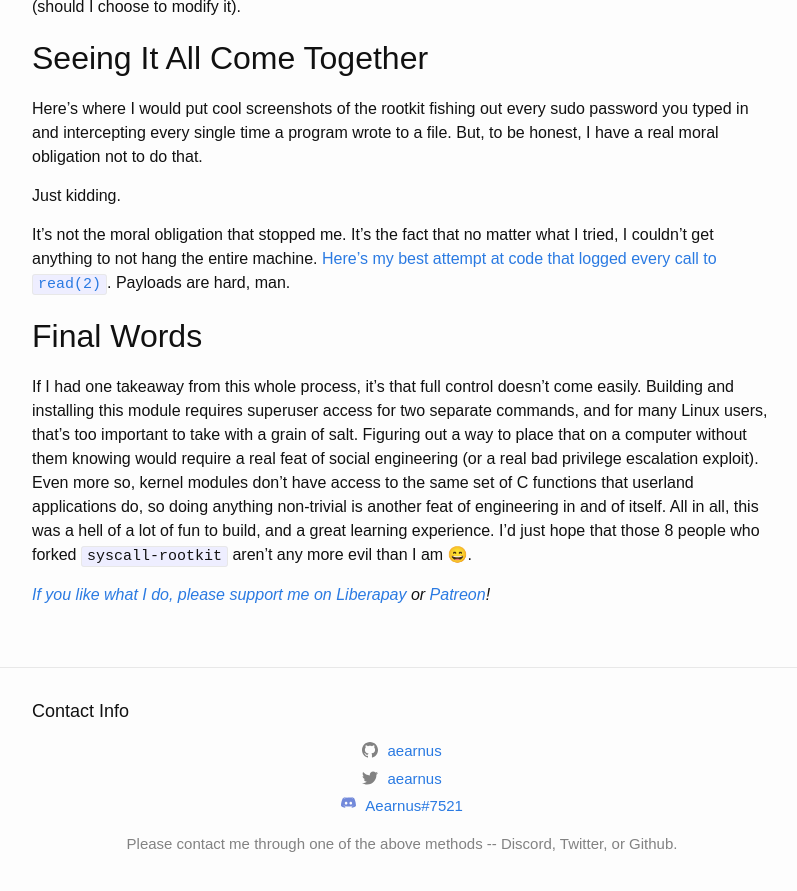
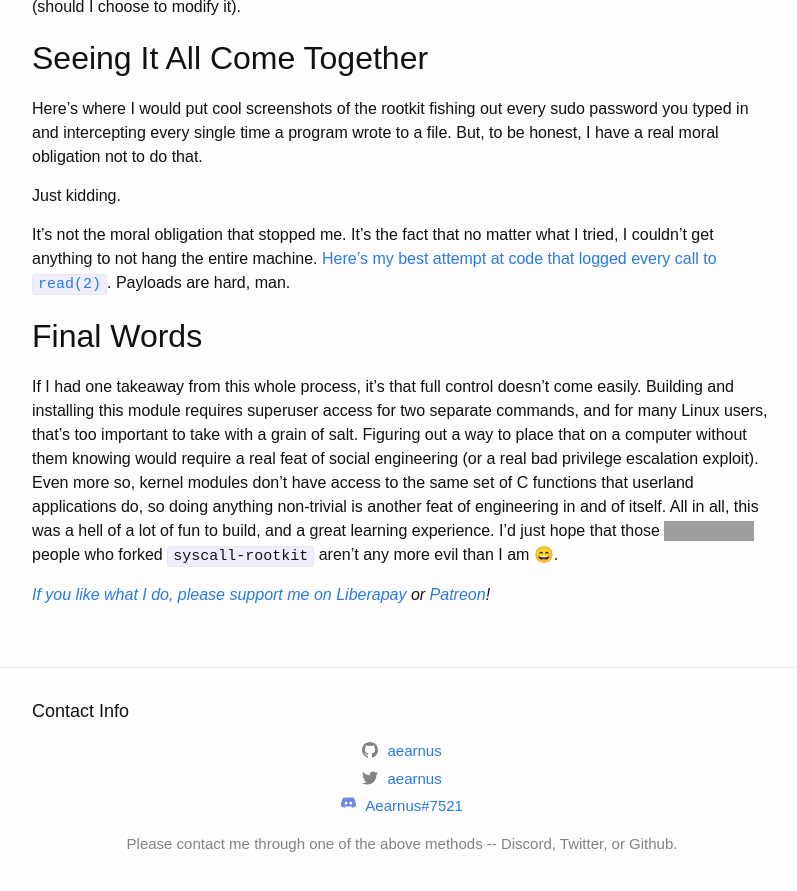
Before and after one commit to DataKinds/datakinds.github.io, a Jekyll site: the page built from _posts/2018-06-21-writing-a-rootkit.md, in a window 1280 px wide and 900 px high, scrolled down 5813 px. Shown: the top 891 px of the window, without its empty margins (238-1035 px from the left). Built offline with Jekyll 4.4.1, drawn with Linux system fonts in a browser that asks for light colours; grey boxes are pictures that could not be loaded.

Commit message:
added badge

```diff
--- a/_posts/2018-06-21-writing-a-rootkit.md
+++ b/_posts/2018-06-21-writing-a-rootkit.md
@@ -120,7 +120,7 @@ It's not the moral obligation that stopped me. It's the fact that no matter what
 
 Final Words
 ---
-If I had one takeaway from this whole process, it's that full control doesn't come easily. Building and installing this module requires superuser access for two separate commands, and for many Linux users, that's too important to take with a grain of salt. Figuring out a way to place that on a computer without them knowing would require a real feat of social engineering (or a real bad privilege escalation exploit). Even more so, kernel modules don't have access to the same set of C functions that userland applications do, so doing anything non-trivial is another feat of engineering in and of itself. All in all, this was a hell of a lot of fun to build, and a great learning experience. I'd just hope that those 8 people who forked `syscall-rootkit` aren't any more evil than I am 😄.
+If I had one takeaway from this whole process, it's that full control doesn't come easily. Building and installing this module requires superuser access for two separate commands, and for many Linux users, that's too important to take with a grain of salt. Figuring out a way to place that on a computer without them knowing would require a real feat of social engineering (or a real bad privilege escalation exploit). Even more so, kernel modules don't have access to the same set of C functions that userland applications do, so doing anything non-trivial is another feat of engineering in and of itself. All in all, this was a hell of a lot of fun to build, and a great learning experience. I'd just hope that those <a href="http://github.com/aearnus/syscall-rootkit"><img src="https://img.shields.io/github/forks/Aearnus/syscall-rootkit.svg?style=social&label=Forks" style="display:inline;box-shadow:0 0 0"></a> people who forked `syscall-rootkit` aren't any more evil than I am 😄.
 
 
 _[If you like what I do, please support me on Liberapay](https://liberapay.com/Aearnus) or [Patreon](https://www.patreon.com/aearnus)!_
```
